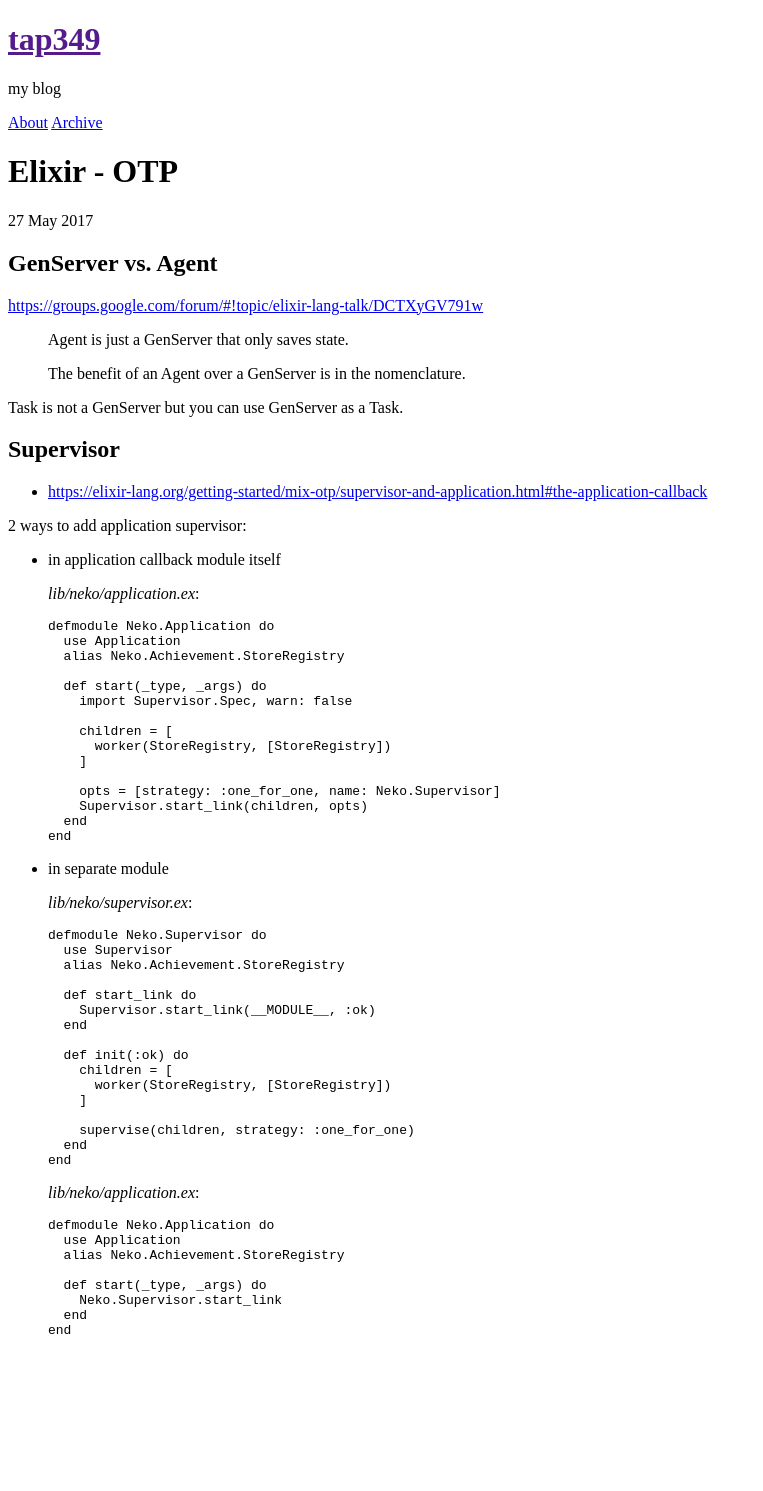
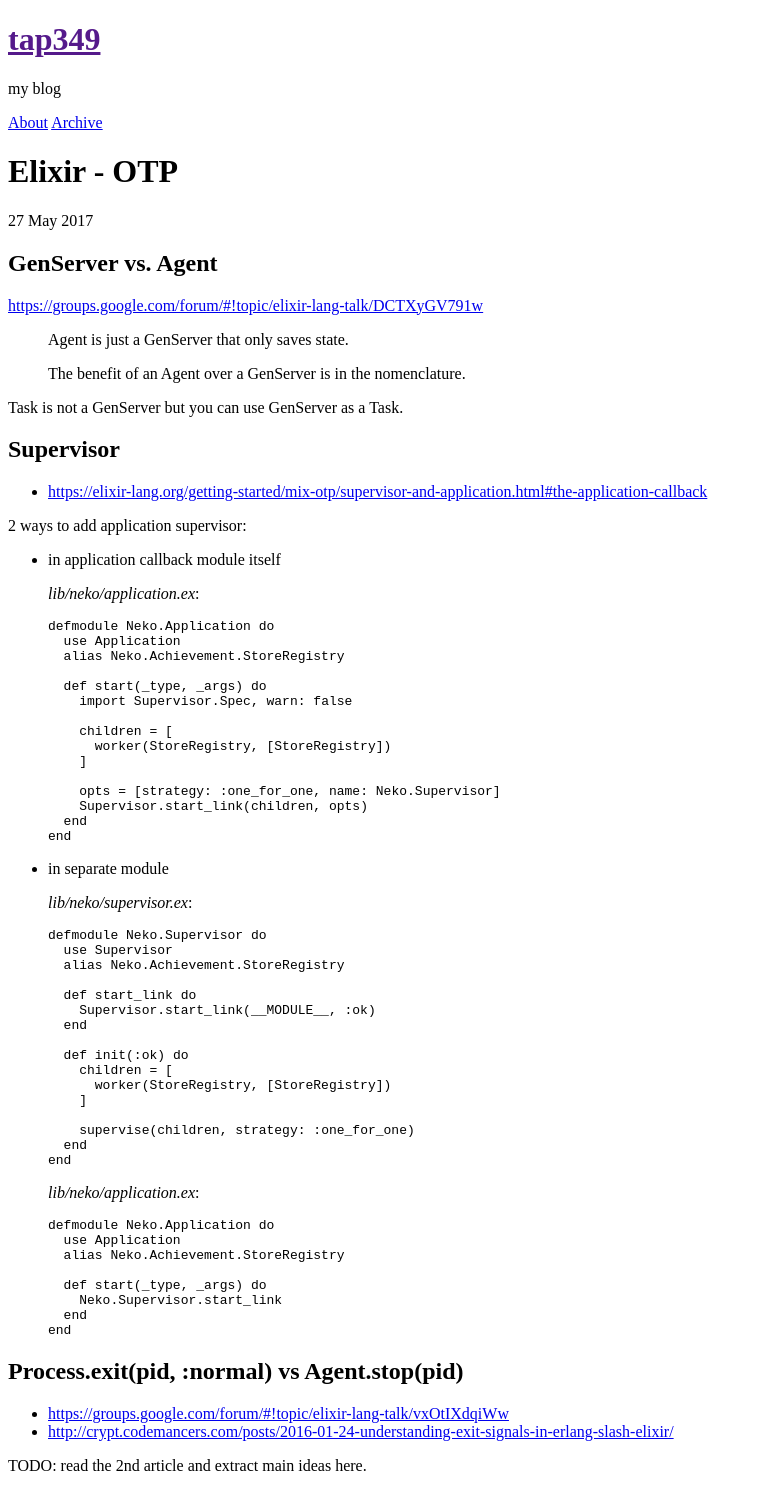
Before and after one commit to tap349/tap349.github.io, a Jekyll site: the page built from _posts/2017-05-28-elixir-otp.md, in a window 1280 px wide. Shown: the whole page, without its empty margins (0-763 px from the left). Built offline with Jekyll 4.4.1, drawn with Linux system fonts in a browser that asks for light colours; before the commit the page ends 1354 px from its top, so only the background shows below that.

Commit message:
update 2017-06-04_14:59:38

````diff
--- a/_posts/2017-05-28-elixir-otp.md
+++ b/_posts/2017-05-28-elixir-otp.md
@@ -81,3 +81,10 @@ Task is not a GenServer but you can use GenServer as a Task.
     end
   end
   ```
+
+## Process.exit(pid, :normal) vs Agent.stop(pid)
+
+- <https://groups.google.com/forum/#!topic/elixir-lang-talk/vxOtIXdqiWw>
+- <http://crypt.codemancers.com/posts/2016-01-24-understanding-exit-signals-in-erlang-slash-elixir/>
+
+TODO: read the 2nd article and extract main ideas here.
````
